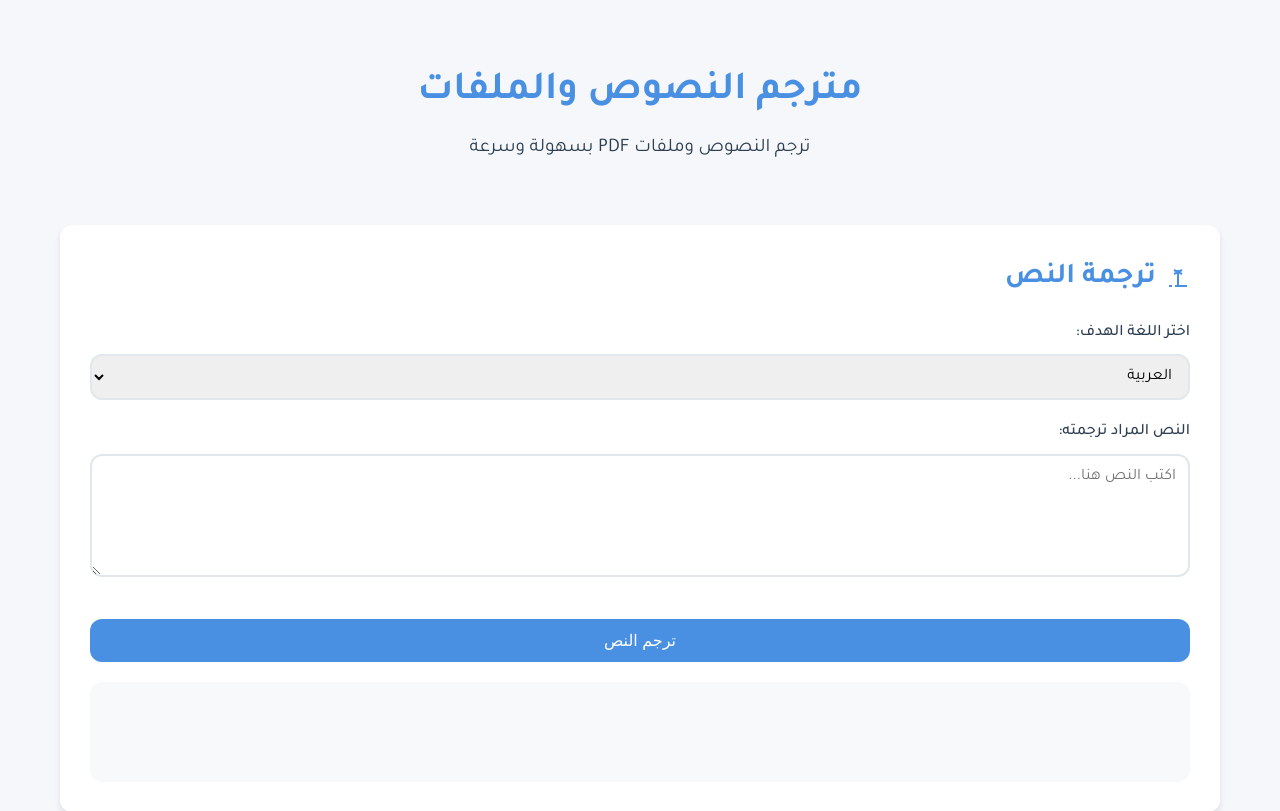
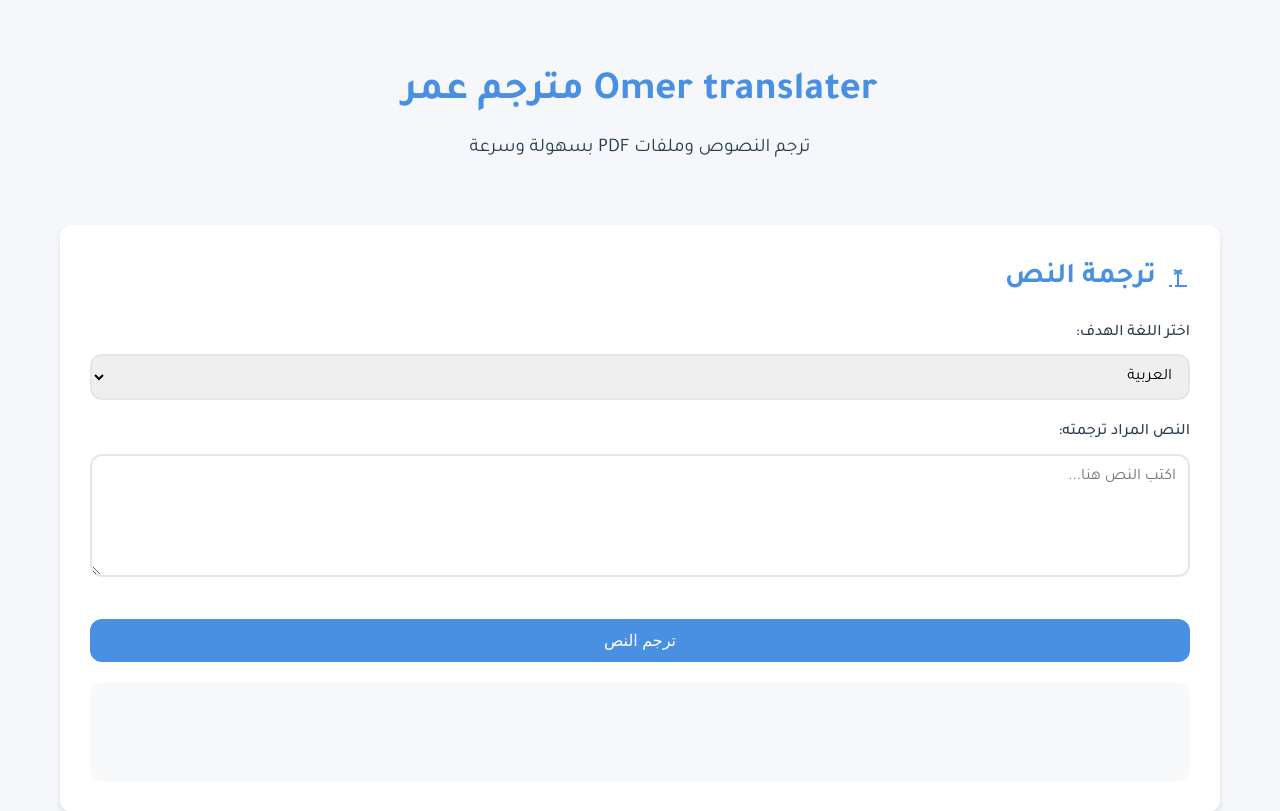
Before and after one commit to Mustafa66726/TranslatorWeb, a Flask app: page / in a window 1280 px wide. Shown: the top 811 px of the page. Run offline with Flask 2, Linux system fonts and the light colour scheme.

Commit message:
تحديث عنوان الصفحة إلى Omer translater مترجم عمر

```diff
--- a/templates/index.html
+++ b/templates/index.html
@@ -3,7 +3,7 @@
 <head>
     <meta charset="UTF-8">
     <meta name="viewport" content="width=device-width, initial-scale=1.0">
-    <title>المترجم النصوص والملفات</title>
+    <title>Omer translater مترجم عمر</title>
     <link href="https://fonts.googleapis.com/css2?family=Tajawal:wght@400;500;700&display=swap" rel="stylesheet">
     <style>
         :root {
@@ -238,7 +238,7 @@
 <body>
     <div class="container">
         <div class="header">
-            <h1>مترجم النصوص والملفات</h1>
+            <h1>Omer translater مترجم عمر</h1>
             <p>ترجم النصوص وملفات PDF بسهولة وسرعة</p>
         </div>
 
```
